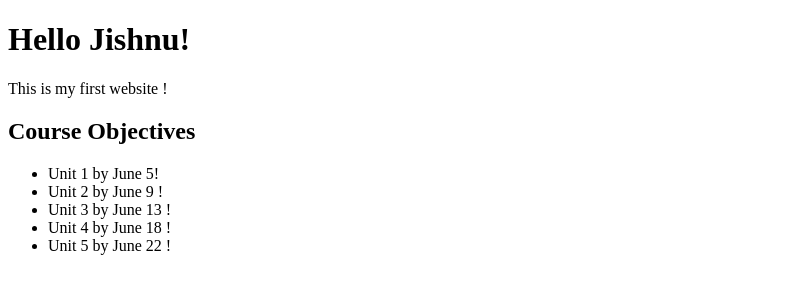
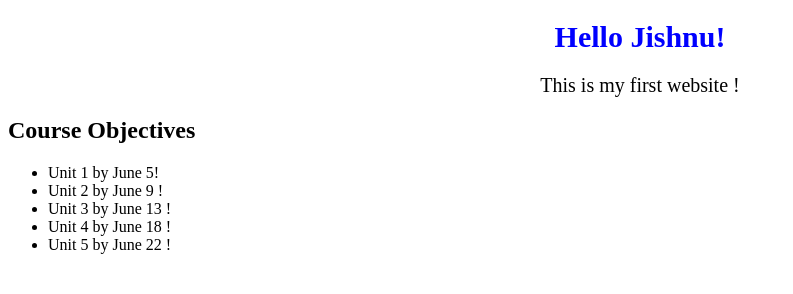
Before and after one commit to Jishnu8/Coursera-test, a plain HTML site: page site/index.html in a window 1280 px wide. Shown: the whole page, without its empty margins (0-793 px from the left). Drawn offline with Linux system fonts and the light colour scheme.

Commit message:
A little bit of CSS

```diff
--- a/site/index.html
+++ b/site/index.html
@@ -3,6 +3,18 @@
 <head>
 	<meta charset="utf-8">
 	<title>Hello !</title>
+	<style>
+		h1 {
+			color: blue;
+			font-size: 30px;
+			text-align: center;
+		}
+		div {
+			color: black;
+			font-size: 20px;
+			text-align : center;
+		}
+	</style>
 </head>
 <body>
 <h1>Hello Jishnu!</h1>
```
